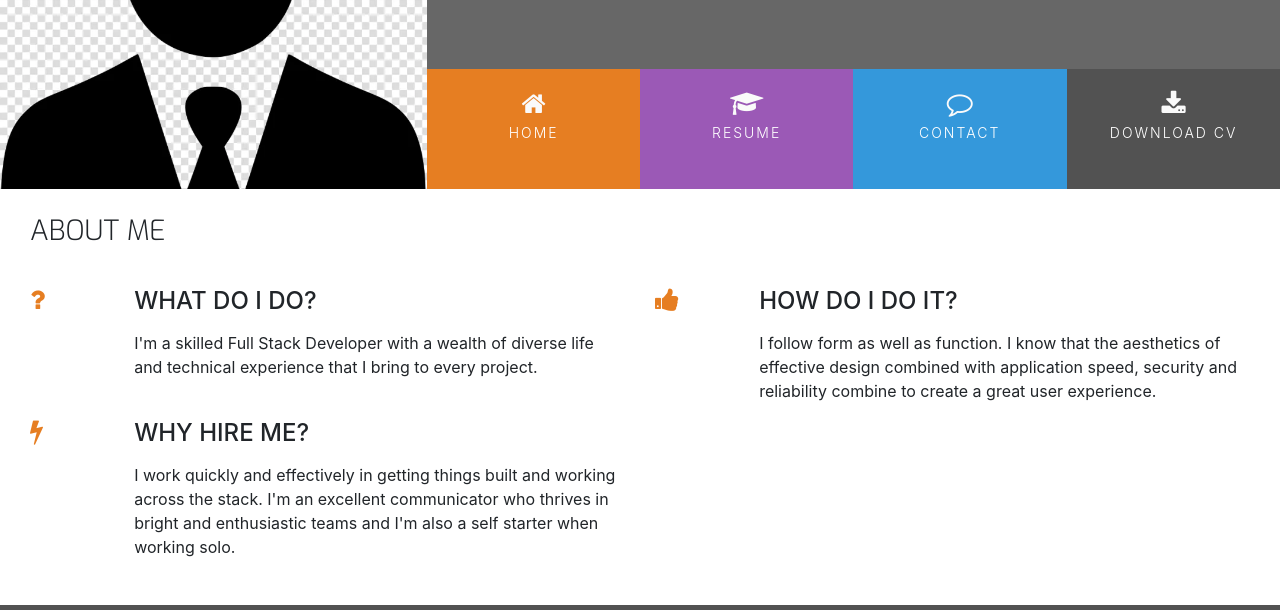
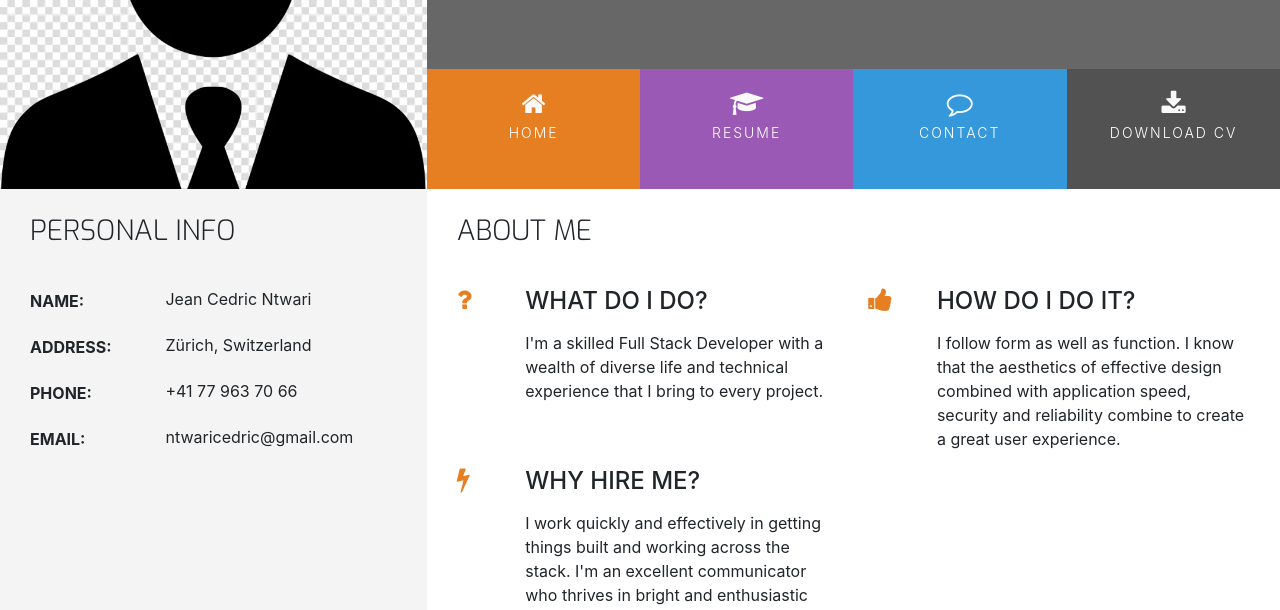
Before and after one commit to CedricNtwari/bootstrap-mini-project, a plain HTML site: page index.html in a window 1280 px wide. Shown: the part 180-790 px from the top of the page. Drawn offline with nearby package versions, Linux system fonts and the light colour scheme.

Commit message:
Add contact details section

```diff
--- a/assets/css/style.css
+++ b/assets/css/style.css
@@ -8,6 +8,10 @@
 
 .bg-color-three-reasons {
     background-color: #fff;
+}
+
+.bg-color-personal-info {
+    background-color: #f4f4f4;
 }
 
 .ui-menu-color-home {
@@ -24,23 +28,6 @@
 
 .ui-menu-color-download {
     background-color: #525252;
-}
-
-.row-table {
-    display: table;
-}
-
-.section-column {
-    display: table-cell;
-    padding: 0 30px 30px;
-    float: none;
-}
-
-.section-heading {
-    font-family: "Exo", sans-serif;
-    font-weight: 300;
-    margin-top: 25px;
-    margin-bottom: 40px;
 }
 
 /* ----------------------------------------Special paddings/margins/text */
@@ -238,3 +225,38 @@ footer {
 .three-reasons-heading {
     margin-bottom: 15px;
 }
+
+/* ----------------------------------------Personal Info */
+
+.personal-info-item {
+    margin-bottom: 20px;
+    display: block;
+    clear: both;
+}
+
+.personal-info-item .key,
+.personal-info-item .value {
+    padding-right: 8px;
+    display: inline-block;
+}
+
+.personal-info-item .key p,
+.personal-info-item .value p {
+    margin: 0;
+}
+
+.personal-info-item .key {
+    width: 30%;
+    margin-right: 21px;
+    padding-top: 2px;
+    vertical-align: top;
+}
+
+.personal-info-item .key p {
+    font-weight: 700;
+}
+
+.personal-info-item .value {
+    position: relative;
+    width: 60%;
+}
--- a/index.html
+++ b/index.html
@@ -63,7 +63,46 @@
       </div>
     </header>
     <section class="container-fluid">
-      <div class="row row-table">
+      <div class="row">
+        <div class="col-md-4 bg-color-personal-info section-column">
+          <div class="row">
+            <div class="col-12">
+              <h3 class="section-heading uppercase">Personal Info</h3>
+            </div>
+          </div>
+          <div class="personal-info-item">
+            <div class="key">
+              <p class="uppercase">Name:</p>
+            </div>
+            <div class="value">
+              <p>Jean Cedric Ntwari</p>
+            </div>
+          </div>
+          <div class="personal-info-item">
+            <div class="key">
+              <p class="uppercase">Address:</p>
+            </div>
+            <div class="value">
+              <p>Zürich, Switzerland</p>
+            </div>
+          </div>
+          <div class="personal-info-item">
+            <div class="key">
+              <p class="uppercase">Phone:</p>
+            </div>
+            <div class="value">
+              <p>+41 77 963 70 66</p>
+            </div>
+          </div>
+          <div class="personal-info-item">
+            <div class="key">
+              <p class="uppercase">Email:</p>
+            </div>
+            <div class="value">
+              <p>ntwaricedric@gmail.com</p>
+            </div>
+          </div>
+        </div>
         <div class="col-md-8 bg-color-three-reasons section-column">
           <div class="row">
             <div class="col">
```
